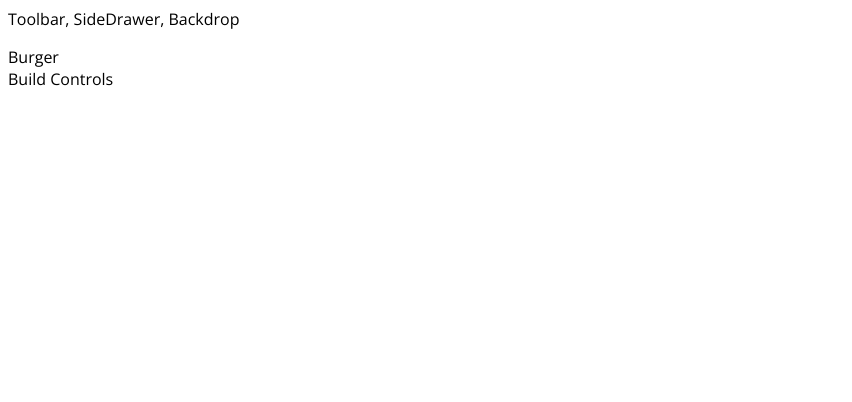
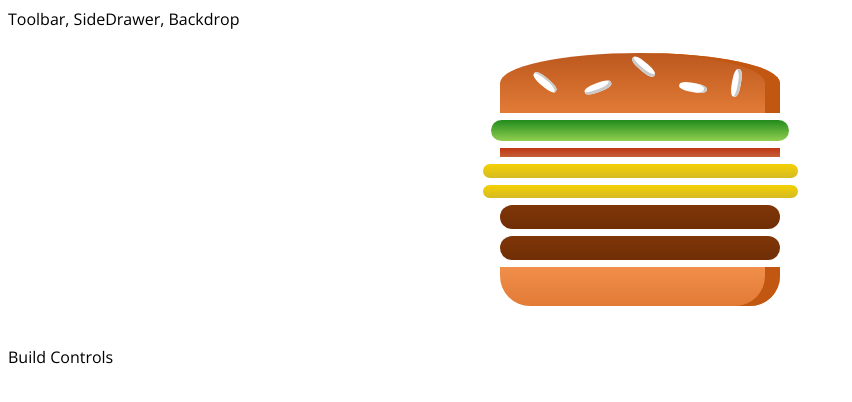
Before and after one commit to ldaine/react-burger-app, a React app in the folder burger-app/: page / in a window 1280 px wide. Shown: the top 402 px of the page, without its empty margins (0-852 px from the left). Built offline with nearby package versions, Linux system fonts and the light colour scheme.

Commit message:
Linking Burger component with Burger builder - with static state data

```diff
--- a/burger-app/src/components/Burger/Burger.js
+++ b/burger-app/src/components/Burger/Burger.js
@@ -0,0 +1,23 @@
+import React from 'react';
+import styles from './Burger.module.css';
+import BurgerIngridient from './BurgerIngridients/BurgerIngridients'
+import {BURGER_INGRIDIENTS} from './BurgerIngridientConst';
+
+const Burger = (props) => {
+
+    const ingridients = Object.keys(props.ingridients)
+    .map(key => {
+        return [...Array(props.ingridients[key]) ].map((_, i) => {
+            return <BurgerIngridient key ={key +i} type={key} />
+        })
+    })
+    return(
+        <div className={styles.Burger} >
+            <BurgerIngridient type={BURGER_INGRIDIENTS.BREAD_TOP}/>
+            {ingridients}
+            <BurgerIngridient type={BURGER_INGRIDIENTS.BREAD_BOTTOM}/>
+        </div>
+    );
+}
+
+export default Burger;
--- /dev/null
+++ b/burger-app/src/components/Burger/Burger.module.css
@@ -0,0 +1,30 @@
+.Burger{
+    width: 100%;
+    margin: auto;
+    height: 250px;
+    overflow: hidden;
+    text-align: center;
+    font-weight: bold;
+    font-size: 1.2rem;
+}
+
+@media(min-width: 1000px) and (min-height: 700px){
+    .Burger {
+        width: 700px;
+        height: 600px;
+    }
+}
+
+@media(min-width: 500px) and (min-height: 401px){
+    .Burger {
+        width: 450px;
+        height: 400px;
+    }
+}
+
+@media(min-width: 500px) and (min-height: 400px){
+    .Burger {
+        width: 350px;
+        height: 300px;
+    }
+}
--- a/burger-app/src/components/Burger/BurgerIngridientConst.js
+++ b/burger-app/src/components/Burger/BurgerIngridientConst.js
@@ -1,8 +1,8 @@
 export const BURGER_INGRIDIENTS = {
-    BREAD_TOP = 'bread-top',
-    BREAD_BOTTOM = 'bread-bottom',
-    MEAT = 'meat',
-    CHEESE = 'cheese',
-    SALAD = 'salad',
-    BACON = 'bacon',
+    BREAD_TOP: 'bread-top',
+    BREAD_BOTTOM: 'bread-bottom',
+    MEAT: 'meat',
+    CHEESE: 'cheese',
+    SALAD: 'salad',
+    BACON: 'bacon',
 }
--- a/burger-app/src/components/Burger/BurgerIngridients/BurgerIngridients.js
+++ b/burger-app/src/components/Burger/BurgerIngridients/BurgerIngridients.js
@@ -1,5 +1,5 @@
 import React, { Component } from 'react';
-import styles from './BurgerIngridient.module.css';
+import styles from './BurgerIngridients.module.css';
 import { BURGER_INGRIDIENTS } from '../BurgerIngridientConst';
 import PropTypes from 'prop-types';
 
@@ -9,7 +9,7 @@ class BurgerIngridient extends Component {
 
         let ingridient = null;
 
-        switch (props.type) {
+        switch (this.props.type) {
             case BURGER_INGRIDIENTS.BREAD_BOTTOM:
                 ingridient = (
                 <div className={styles.BreadBottom}></div>
--- a/burger-app/src/containers/BurgerBuilder/BurgerBuilder.js
+++ b/burger-app/src/containers/BurgerBuilder/BurgerBuilder.js
@@ -1,11 +1,22 @@
 import React, {Component} from 'react';
-
+import Burger from '../../components/Burger/Burger';
+import {BURGER_INGRIDIENTS} from '../../components/Burger/BurgerIngridientConst';
 class BurgerBuilder extends Component{
-
+    constructor(props){
+        super(props);
+        this.state = {
+            ingridients: {
+                [BURGER_INGRIDIENTS.SALAD]: 1,
+                [BURGER_INGRIDIENTS.BACON]: 1,
+                [BURGER_INGRIDIENTS.CHEESE]: 2,
+                [BURGER_INGRIDIENTS.MEAT]: 2
+            }
+        }
+    }
     render(){
         return(
             <React.Fragment>
-                <div>Burger</div>
+                <Burger ingridients={this.state.ingridients}/>
                 <div>Build Controls</div>
             </React.Fragment>
         );
```
